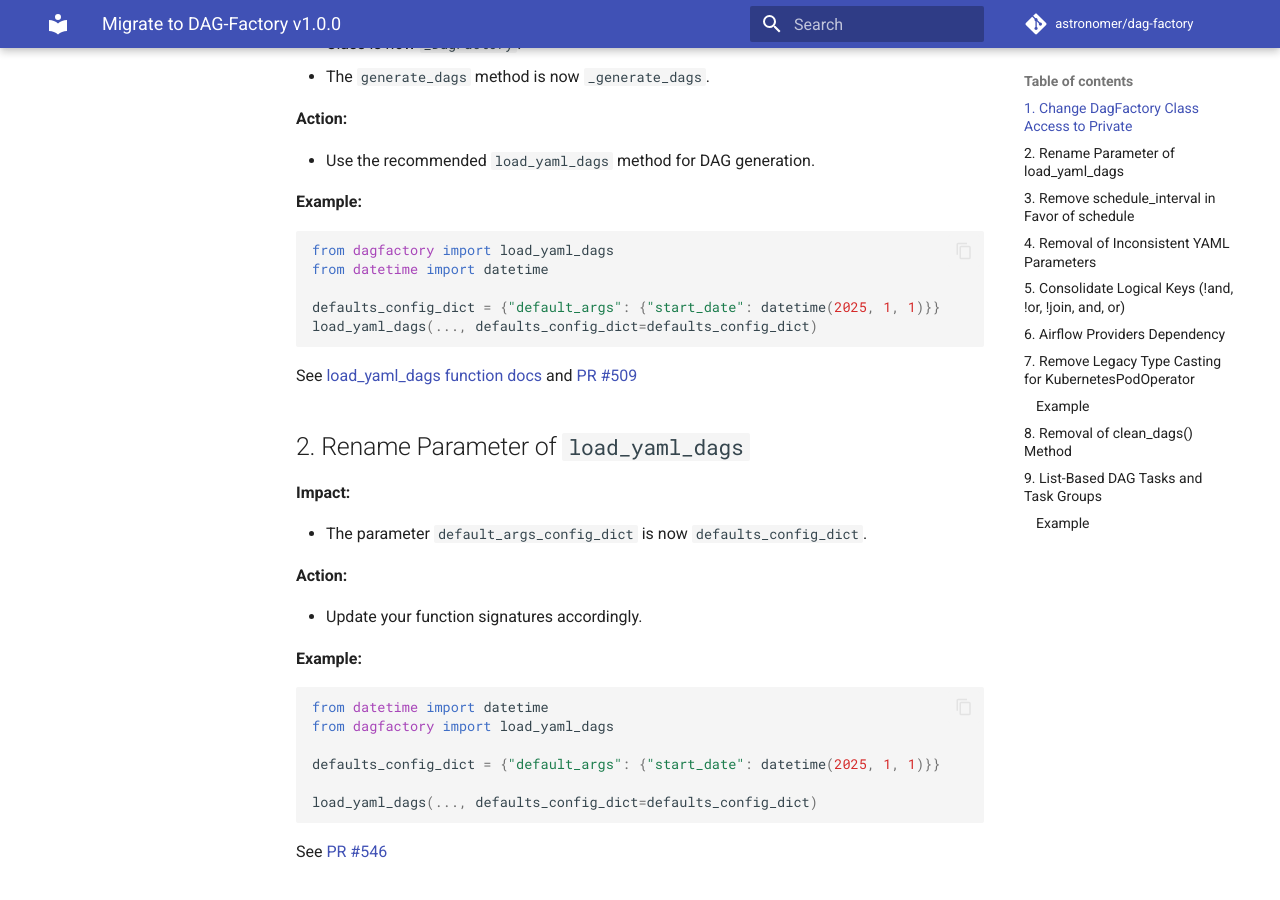
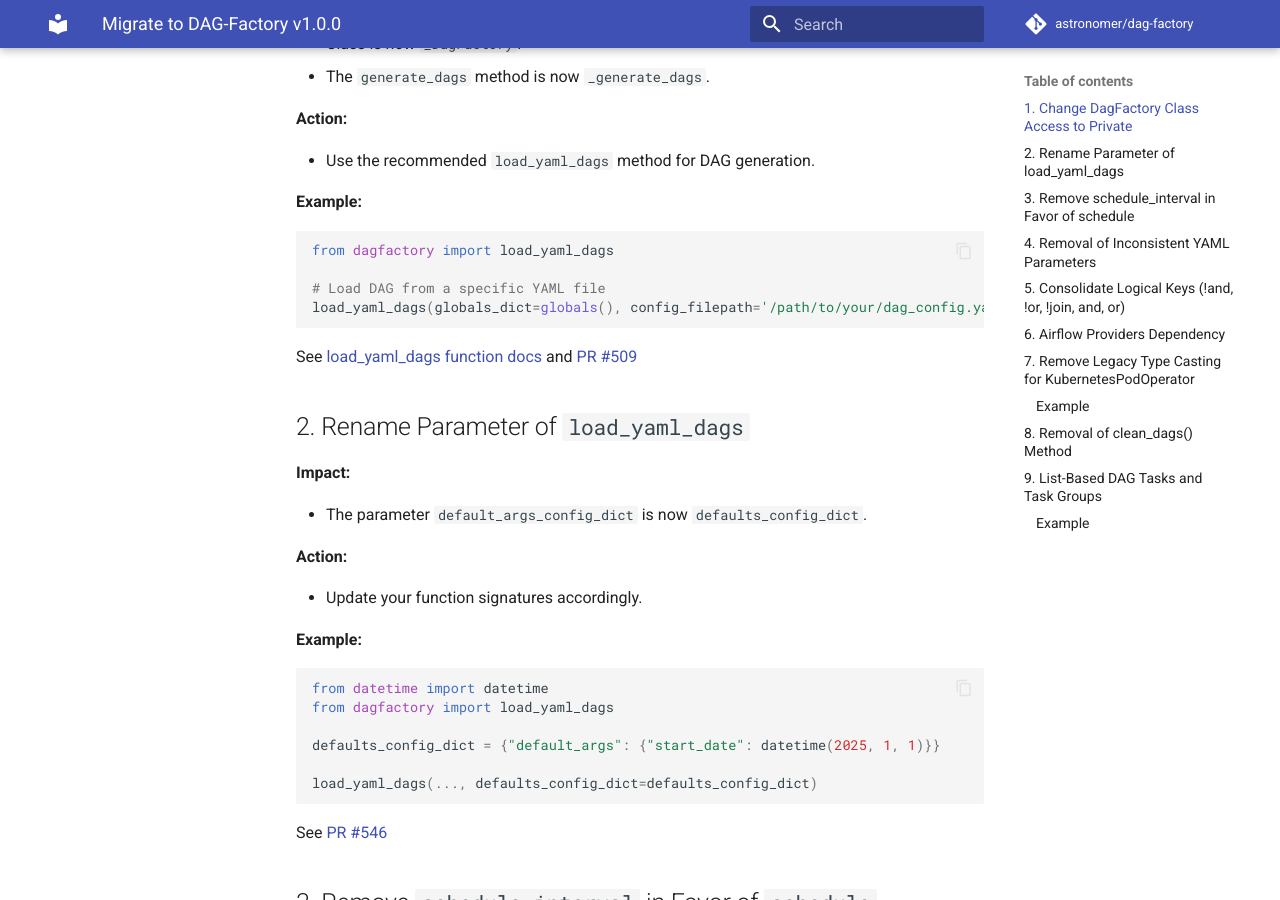
Before and after one commit to astronomer/dag-factory, an MkDocs documentation site: the page built from docs/migration_guide.md, in a window 1280 px wide and 900 px high, scrolled down 323 px. Built offline with MkDocs 1.6.1 and Material for MkDocs 9.7.7, drawn with Linux system fonts in a browser that asks for light colours; comment, search, counter and statistics services are not loaded; the version menu is left out.

````diff
--- a/docs/migration_guide.md
+++ b/docs/migration_guide.md
@@ -16,10 +16,9 @@
 
 ```python
 from dagfactory import load_yaml_dags
-from datetime import datetime
 
-defaults_config_dict = {"default_args": {"start_date": datetime(2025, 1, 1)}}
-load_yaml_dags(..., defaults_config_dict=defaults_config_dict)
+# Load DAG from a specific YAML file
+load_yaml_dags(globals_dict=globals(), config_filepath='/path/to/your/dag_config.yaml')
 ```
 
 See [load_yaml_dags function docs](./configuration/load_yaml_dags.md)  and [PR #509](https://github.com/astronomer/dag-factory/pull/509)
````
